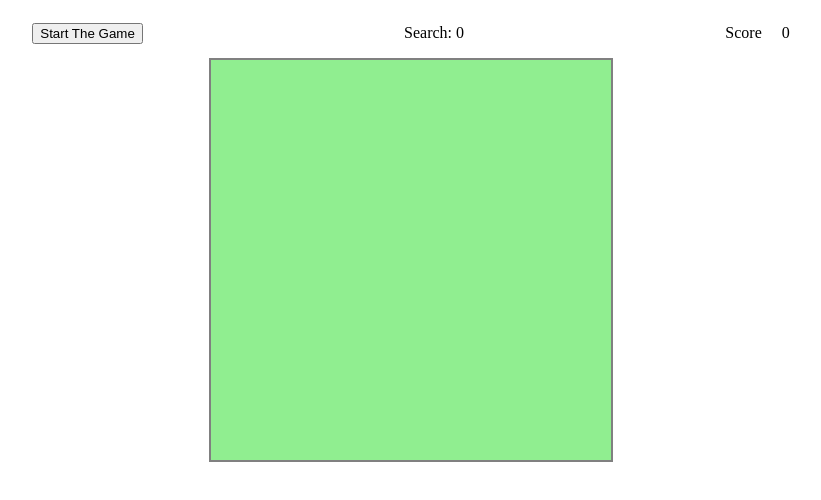
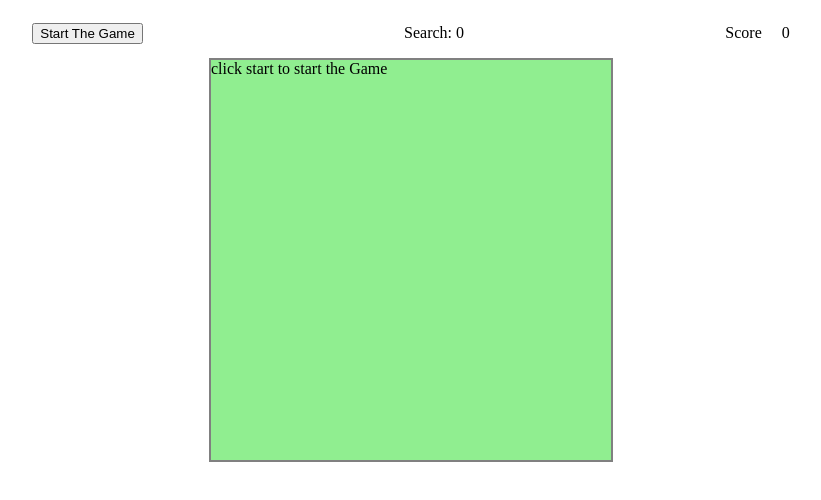
Before and after one commit to kaifmanzar26MAR/as-learning, a plain HTML site: page Day3/html.html in a window 1280 px wide. Shown: the whole page, without its empty margins (237-1058 px from the left). Drawn offline with Linux system fonts and the light colour scheme.

Commit message:
satrt comment

```diff
--- a/Day3/html.html
+++ b/Day3/html.html
@@ -19,7 +19,7 @@
     </div>
 
     <div id="gameBox">
-
+        click start to start the Game
     </div>
 </body>
 <script src="./script.js"></script>
```
